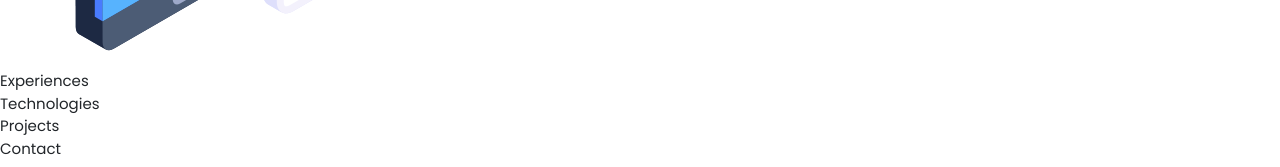
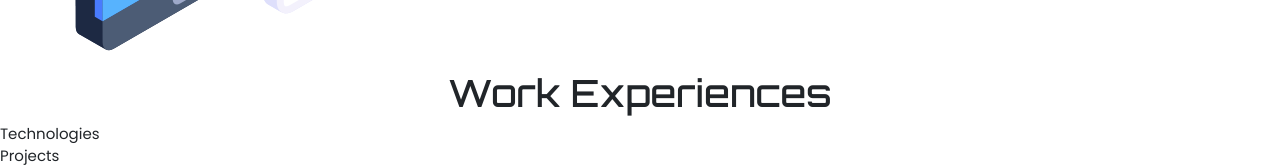
Before and after one commit to helentran64/personal-website, a Vue app: page / in a window 1280 px wide. Shown: the part 1270-1437 px from the top of the page. Built offline with nearby package versions, Linux system fonts and the light colour scheme.

Commit message:
created experience section #9

```diff
--- /dev/null
+++ b/src/components/WorkExperiences.vue
@@ -0,0 +1,5 @@
+<template>
+  <h1>Work Experiences</h1>
+</template>
+<script setup></script>
+<style scoped></style>
--- a/src/views/Homepage.vue
+++ b/src/views/Homepage.vue
@@ -5,7 +5,9 @@
   <div>
     <AboutMe />
   </div>
-  <div>Experiences</div>
+  <div>
+    <WorkExperiences />
+  </div>
   <div>Technologies</div>
   <div>Projects</div>
   <div>Contact</div>
@@ -13,6 +15,7 @@
 <script setup>
 import Navbar from "@/components/Navbar.vue";
 import AboutMe from "@/components/AboutMe.vue";
+import WorkExperiences from "@/components/WorkExperiences.vue";
 </script>
 <style scoped>
 nav {
```
